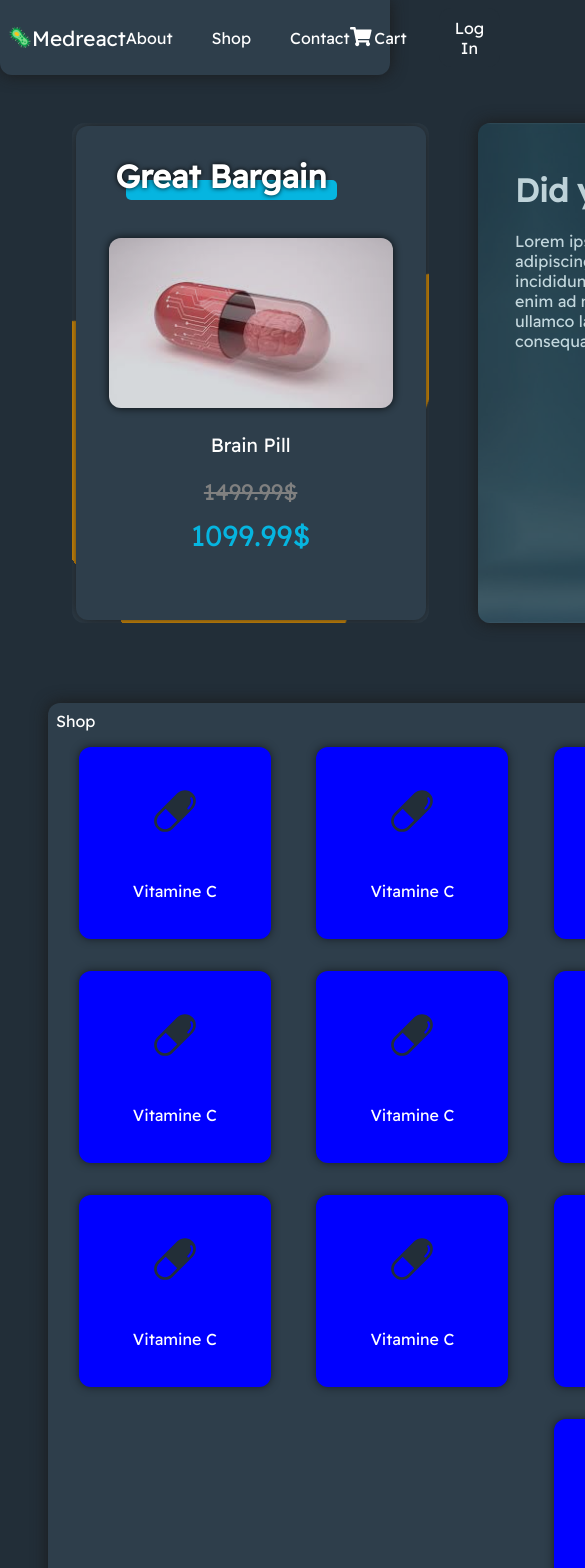
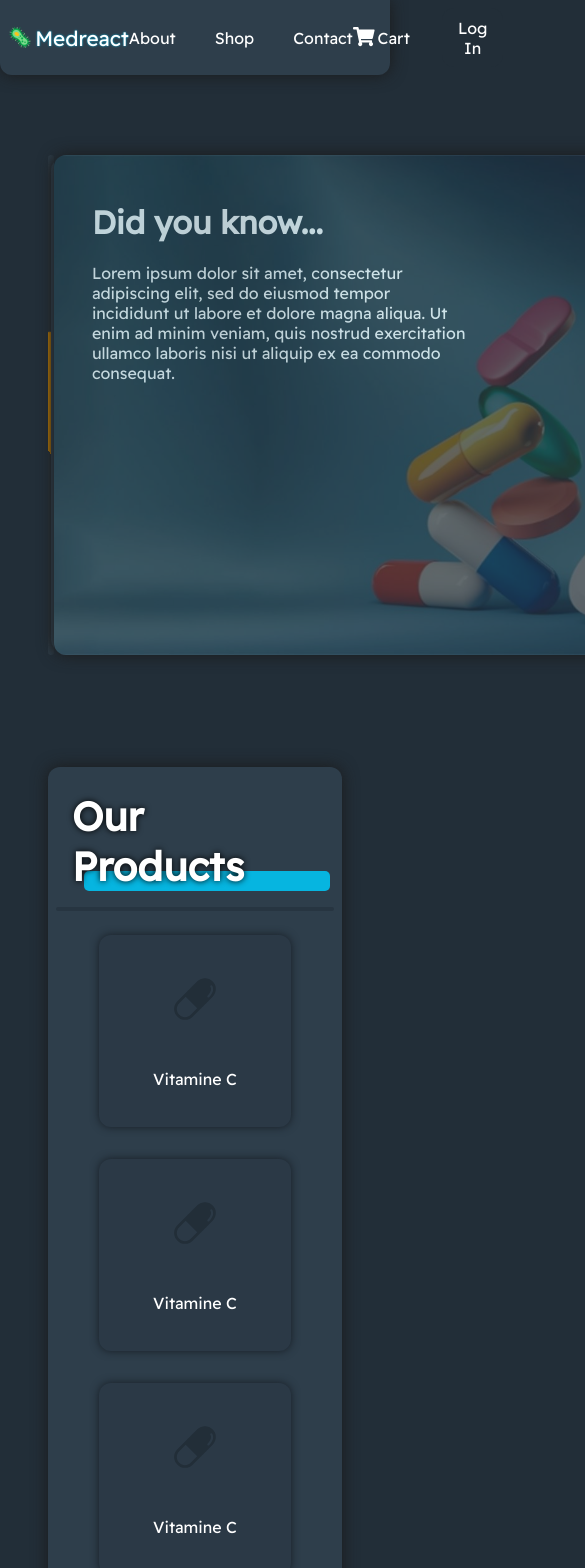
Before and after one commit to mweglowski/order-app, a React (Create React App) app: page / in a window 390 px wide. Shown: the top 1568 px of the page, 585 px wide, since content can reach past the window. Built offline with nearby package versions, Linux system fonts and the light colour scheme.

Commit message:
more responsive content, shop

```diff
--- a/src/App.css
+++ b/src/App.css
@@ -1,5 +1,5 @@
 .content {
-	width: 1300px;
+	max-width: 1300px;
 	padding: 3rem;
 	margin: auto;
 }
@@ -7,4 +7,5 @@
 .landing-box {
 	display: flex;
 	justify-content: space-around;
+	margin-top: 2rem;
 }
--- a/src/components/Navbar/Navbar.js
+++ b/src/components/Navbar/Navbar.js
@@ -1,4 +1,4 @@
-import "./Navbar.css";
+import "./css/Navbar.css";
 import { FontAwesomeIcon } from "@fortawesome/react-fontawesome";
 import { faShoppingCart } from "@fortawesome/free-solid-svg-icons";
 
@@ -8,14 +8,14 @@ const Navbar = () => {
       {/* icon & title */}
       <div className="title-box">
         <div className="title-icon">🦠</div>
-        <div className="title">Medreact</div>
+        <a href="root" className="title">Medreact</a>
       </div>
 
       {/* nav-links */}
       <div className="nav-links">
-        <a href="">About</a>
-        <a href="">Shop</a>
-        <a href="">Contact</a>
+        <a href="about">About</a>
+        <a href="shop">Shop</a>
+        <a href="contact">Contact</a>
       </div>
 
       {/* cart */}
--- a/src/components/Navbar/Navbar.css
+++ b/src/components/Navbar/css/Navbar.css
@@ -33,7 +33,10 @@
 }
 
 .title {
+  margin-left: .2rem;
   font-size: 1.3rem;
+  text-decoration: none;
+  text-shadow: 0 0 .1em #06b5e0;
   -webkit-transition: .2s;
   transition: .2s;
 }
--- a/src/components/Navbar/Navbar.scss
+++ b/src/components/Navbar/css/Navbar.scss
@@ -25,7 +25,11 @@
 }
 
 .title {
+	margin-left: .2rem;
+
 	font-size: 1.3rem;
+	text-decoration: none;
+	text-shadow: 0 0 .1em #06b5e0;
 	transition: .2s;
 }
 .title:hover {
--- a/src/components/Shop/Product.js
+++ b/src/components/Shop/Product.js
@@ -8,18 +8,19 @@ import classes from "./Product.module.css";
 const Product = () => {
   const [isHovered, setIsHovered] = useState(false);
 
-  const productHoverHandler = () => {
+  const mouseEnterHandler = () => {
+    console.log('enter')
     setIsHovered(true);
-		changeProductStyle()
   };
 
-	const changeProductStyle = () => {
-		console.log('hovered')
-	}
+  const mouseLeaveHandler = () => {
+    console.log('out')
+    setIsHovered(false);
+  };
 
-  let productStyle = {
-		backgroundColor: "blue"
-	};
+  // const changeProductStyle = () => {
+  // 	console.log('hovered')
+  // }
 
   let pillSvgStyle = {
     width: "50px",
@@ -30,9 +31,12 @@ const Product = () => {
   return (
     <div
       className={classes.product}
-      style={productStyle}
-      onMouseEnter={productHoverHandler}
+      onMouseEnter={mouseEnterHandler}
+      onMouseLeave={mouseLeaveHandler}
     >
+      {isHovered && (
+        <div className={classes["product-on-hover-box"]}>hovering</div>
+      )}
       <PillSvg style={pillSvgStyle} />
       <div>Vitamine C</div>
     </div>
--- a/src/components/Shop/Product.module.css
+++ b/src/components/Shop/Product.module.css
@@ -1,4 +1,5 @@
 .product {
+	position: relative;
 	display: flex;
 	flex-direction: column;
 	width: 12em;
@@ -11,4 +12,20 @@
 	background-color: #2b3946;
 	box-shadow: 0 0 .5rem #171e25;
 	border-radius: 12px;
+	transition: .3s;
 }
+
+.product-on-hover-box {
+	width: 100%;
+	height: 100%;
+	position: absolute;
+	display: flex;
+	justify-content: space-around;
+	align-items: center;
+
+	background-color: lightblue;
+	border-radius: 12px;
+	opacity: 1;
+	transition: .3s;
+	cursor: pointer;
+}
--- a/src/components/Shop/Shop.js
+++ b/src/components/Shop/Shop.js
@@ -6,7 +6,8 @@ import classes from './Shop.module.css'
 const Shop = () => {
 	return (
 		<Card id="shop" className={classes.shop}>
-			<div>Shop</div>
+			<div className={classes['section-title']}>Our Products</div>
+			<hr />
 			<Products />
 		</Card>
 	)
--- a/src/components/Shop/Shop.module.css
+++ b/src/components/Shop/Shop.module.css
@@ -1,3 +1,31 @@
 .shop {
-	margin-top: 5rem;
+	margin-top: 7rem;
 }
+
+hr {
+	border: 2px solid #273541;
+	border-radius: 12px;
+}
+
+.section-title {
+	width: fit-content;
+	position: relative;
+	margin: 1rem;
+	z-index: 2;
+
+	font-size: 2.5rem;
+	font-weight: bold;
+	text-shadow: 0 0 .4rem black;
+}
+.section-title::before {
+	content: '';
+	width: 100%;
+	height: 20px;
+	position: absolute;
+	left: 5%;
+	bottom: 0;
+	z-index: -1;
+
+	background-color: #06b5e0;
+	border-radius: 5px;
+}
--- a/src/index.css
+++ b/src/index.css
@@ -6,6 +6,7 @@
   color: white;
 }
 
+
 html {
   font-family: sans-serif;
 }
@@ -13,4 +14,5 @@ html {
 body {
   margin: 0;
   background-color: #222e38;
+  scroll-behavior: smooth;
 }
```
Also changed, not shown: 2 other files (tests, documents, lock files or other folders).
